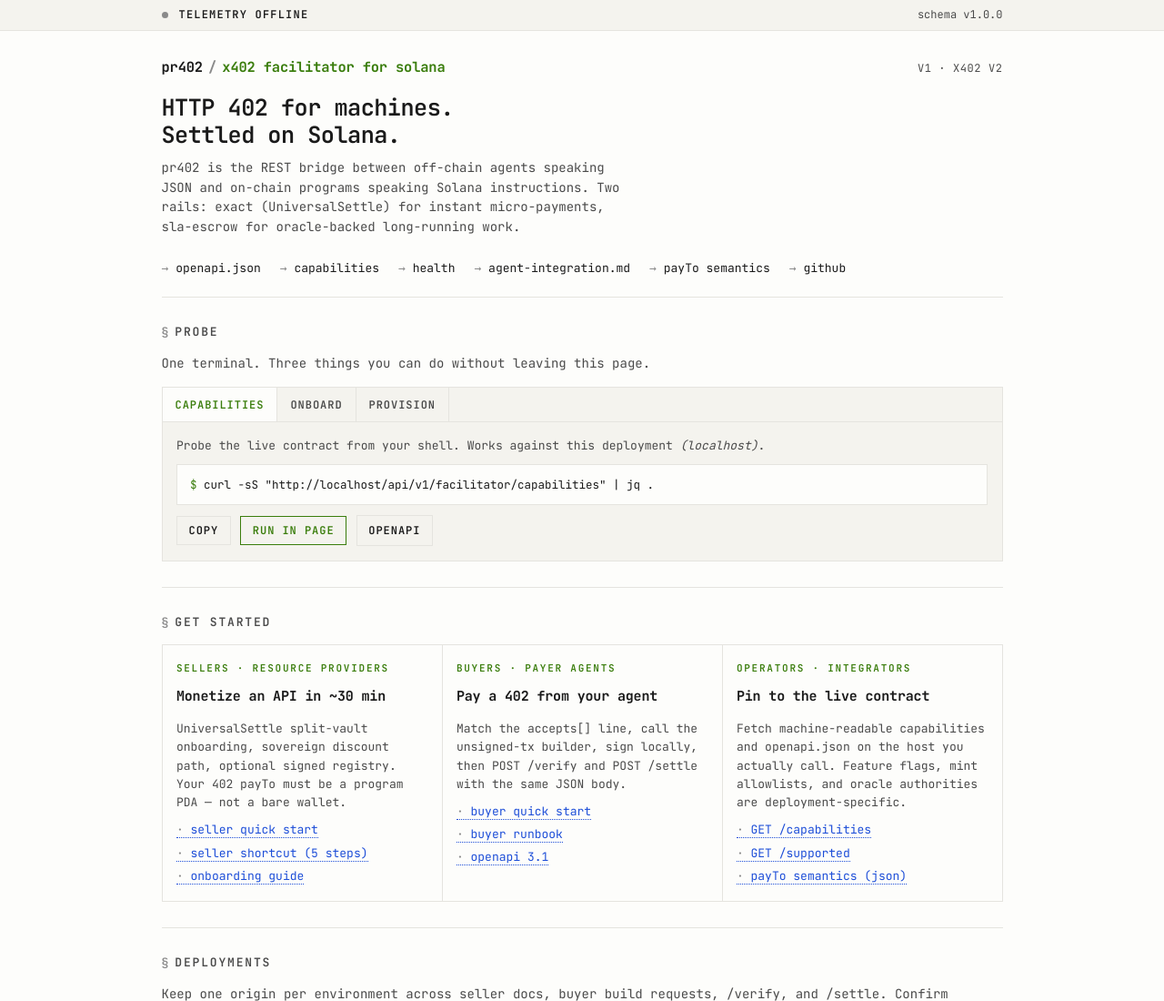
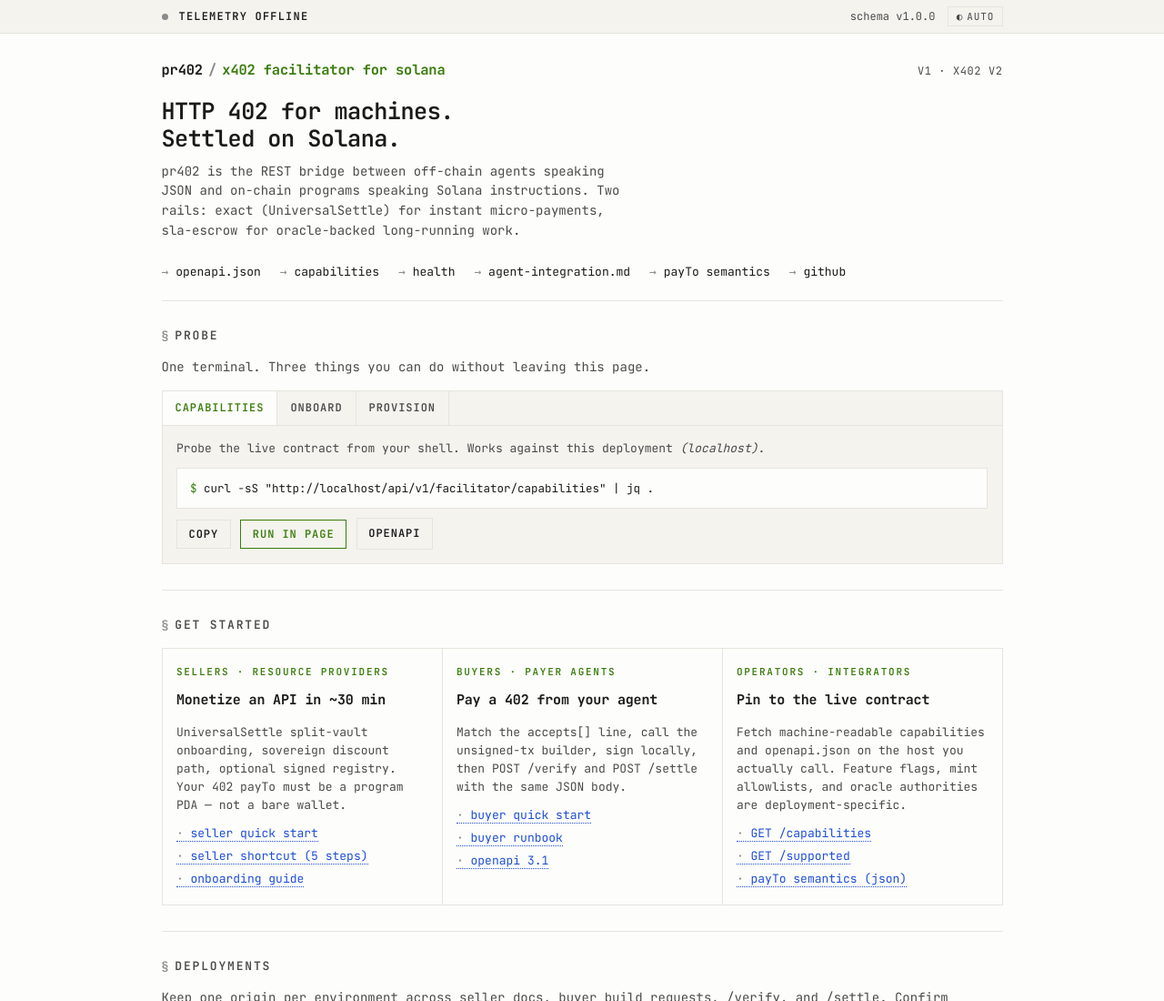
Before and after one commit to miralandlabs/pr402, a plain HTML site: page public/index.html in a window 1280 px wide. Shown: the top 1100 px of the page at 91% size. Drawn offline with Linux system fonts and the light colour scheme; no server answers.

Commit message:
landing page theme aware

```diff
--- a/public/index.html
+++ b/public/index.html
@@ -10,37 +10,65 @@
     <link rel="preconnect" href="https://fonts.googleapis.com">
     <link rel="preconnect" href="https://fonts.gstatic.com" crossorigin>
     <link href="https://fonts.googleapis.com/css2?family=JetBrains+Mono:wght@400;500;600;700&family=IBM+Plex+Mono:wght@400;500;600;700&display=swap" rel="stylesheet">
+    <!-- Apply persisted theme before CSS to avoid a flash of the wrong palette. -->
+    <script>
+        (function () {
+            try {
+                var t = localStorage.getItem('pr402-theme');
+                if (t === 'light' || t === 'dark') {
+                    document.documentElement.setAttribute('data-theme', t);
+                }
+            } catch (e) { /* private mode / disabled storage: fall through to auto */ }
+        })();
+    </script>
     <style>
+        /*
+         * Theme model
+         * -----------
+         * Default (`:root`, no data-theme) tracks the OS via `color-scheme: light dark`
+         * and CSS `light-dark()`, which returns the first value when the effective scheme
+         * is `light` and the second when it's `dark`.
+         *
+         * Explicit overrides (`:root[data-theme="light"]` / `[data-theme="dark"]`) pin
+         * `color-scheme` so `light-dark()` resolves deterministically even when the OS
+         * prefers the other theme. The inline head script above sets the attribute from
+         * localStorage before CSS applies; the theme toggle in the env strip updates it.
+         */
         :root {
+            color-scheme: light dark;
+
+            /* Fallback palette (single-color) for engines without light-dark(): the
+             * subsequent light-dark() declarations simply override when supported.
+             * Using the dark palette by default matches the original design. */
             --bg: #0a0a0a;
             --bg-alt: #101010;
             --fg: #e6e6e6;
             --fg-dim: #9a9a9a;
             --fg-faint: #5a5a5a;
             --rule: #1f1f1f;
-            --accent: #a3e635;       /* terminal green */
+            --accent: #a3e635;
             --accent-soft: rgba(163, 230, 53, 0.12);
             --amber: #f5b841;
             --red: #ef4444;
             --blue: #60a5fa;
+
+            --bg:          light-dark(#fdfdfb, #0a0a0a);
+            --bg-alt:      light-dark(#f4f3ee, #101010);
+            --fg:          light-dark(#1a1a1a, #e6e6e6);
+            --fg-dim:      light-dark(#4a4a4a, #9a9a9a);
+            --fg-faint:    light-dark(#8a8a8a, #5a5a5a);
+            --rule:        light-dark(#e5e4df, #1f1f1f);
+            --accent:      light-dark(#3a7d0c, #a3e635);   /* terminal green */
+            --accent-soft: light-dark(rgba(58, 125, 12, 0.08), rgba(163, 230, 53, 0.12));
+            --amber:       light-dark(#a16207, #f5b841);
+            --red:         light-dark(#b91c1c, #ef4444);
+            --blue:        light-dark(#1d4ed8, #60a5fa);
+
             --font-mono: "Berkeley Mono", "JetBrains Mono", "IBM Plex Mono", ui-monospace, "SF Mono", Menlo, Consolas, monospace;
         }
 
-        @media (prefers-color-scheme: light) {
-            :root {
-                --bg: #fdfdfb;
-                --bg-alt: #f4f3ee;
-                --fg: #1a1a1a;
-                --fg-dim: #4a4a4a;
-                --fg-faint: #8a8a8a;
-                --rule: #e5e4df;
-                --accent: #3a7d0c;
-                --accent-soft: rgba(58, 125, 12, 0.08);
-                --amber: #a16207;
-                --red: #b91c1c;
-                --blue: #1d4ed8;
-            }
-        }
+        :root[data-theme="light"] { color-scheme: light; }
+        :root[data-theme="dark"]  { color-scheme: dark;  }
 
         * { box-sizing: border-box; }
 
@@ -498,6 +526,28 @@
         .pill.amber  { color: var(--amber);  border-color: var(--amber); }
         .pill.blue   { color: var(--blue);   border-color: var(--blue); }
 
+        /* Theme toggle in the env strip */
+        .theme-toggle {
+            appearance: none;
+            background: transparent;
+            border: 1px solid var(--rule);
+            color: var(--fg-dim);
+            font-family: inherit;
+            font-size: 11px;
+            letter-spacing: 0.08em;
+            text-transform: uppercase;
+            padding: 0.25rem 0.6rem;
+            cursor: pointer;
+            line-height: 1.2;
+            transition: color 0.15s ease, border-color 0.15s ease, background 0.15s ease;
+        }
+        .theme-toggle:hover  { color: var(--fg); border-color: var(--fg-dim); }
+        .theme-toggle:focus-visible {
+            outline: 2px solid var(--accent);
+            outline-offset: 2px;
+        }
+        .theme-toggle .glyph { margin-right: 0.35em; }
+
         @media (prefers-reduced-motion: reduce) {
             * { animation: none !important; transition: none !important; }
         }
@@ -512,8 +562,17 @@
             <span class="tag" id="env-tag">loading…</span>
             <span id="env-detail" style="margin-left: 0.5rem;"></span>
         </span>
-        <span class="muted">
+        <span style="display: inline-flex; align-items: center; gap: 1rem;">
             <span id="env-build" class="muted">schema v1.0.0</span>
+            <button
+                type="button"
+                id="theme-toggle"
+                class="theme-toggle"
+                aria-label="Switch theme"
+                title="Switch theme (auto → light → dark)"
+            >
+                <span class="glyph" id="theme-toggle-glyph" aria-hidden="true">◐</span><span id="theme-toggle-label">auto</span>
+            </button>
         </span>
     </div>
 </div>
@@ -1083,8 +1142,66 @@
         });
     }
 
+    // ---- theme toggle: auto → light → dark → auto, persisted in localStorage ----
+    function initThemeToggle() {
+        var btn   = document.getElementById('theme-toggle');
+        var glyph = document.getElementById('theme-toggle-glyph');
+        var label = document.getElementById('theme-toggle-label');
+        if (!btn) return;
+
+        // UI state: 'auto' means no data-theme attribute on <html>.
+        function currentMode() {
+            var t = document.documentElement.getAttribute('data-theme');
+            return t === 'light' || t === 'dark' ? t : 'auto';
+        }
+
+        function render(mode) {
+            // Pick the glyph that matches what the user will *see*.
+            var resolved = mode === 'auto'
+                ? (window.matchMedia && window.matchMedia('(prefers-color-scheme: dark)').matches ? 'dark' : 'light')
+                : mode;
+            // ☀ for light, ☾ for dark, ◐ when auto.
+            if (glyph) glyph.textContent = mode === 'auto' ? '◐' : (resolved === 'dark' ? '☾' : '☀');
+            if (label) label.textContent = mode;
+            btn.setAttribute('aria-label', 'Theme: ' + mode + ' (click to switch)');
+            btn.setAttribute('title', 'Theme: ' + mode + ' · click to cycle auto → light → dark');
+        }
+
+        function apply(mode, persist) {
+            if (mode === 'auto') {
+                document.documentElement.removeAttribute('data-theme');
+            } else {
+                document.documentElement.setAttribute('data-theme', mode);
+            }
+            try {
+                if (persist) {
+                    if (mode === 'auto') localStorage.removeItem('pr402-theme');
+                    else                 localStorage.setItem('pr402-theme', mode);
+                }
+            } catch (e) { /* ignore quota / disabled storage */ }
+            render(mode);
+        }
+
+        // Cycle auto → light → dark → auto.
+        btn.addEventListener('click', function () {
+            var next = { auto: 'light', light: 'dark', dark: 'auto' }[currentMode()];
+            apply(next, true);
+        });
+
+        // When in auto mode, re-render the glyph as the OS flips.
+        if (window.matchMedia) {
+            var mq = window.matchMedia('(prefers-color-scheme: dark)');
+            var onChange = function () { if (currentMode() === 'auto') render('auto'); };
+            if (mq.addEventListener) mq.addEventListener('change', onChange);
+            else if (mq.addListener) mq.addListener(onChange);
+        }
+
+        render(currentMode());
+    }
+
     // ---- boot ----
     document.addEventListener('DOMContentLoaded', function () {
+        initThemeToggle();
         rewriteDocsLinks();
         syncCurlProbe();
         initTabs();
```
